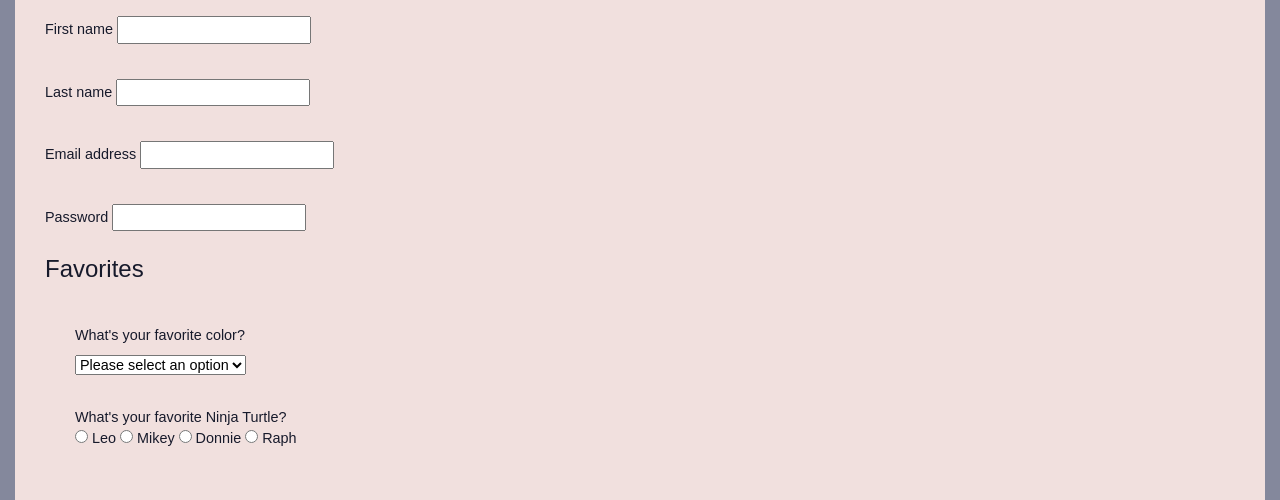
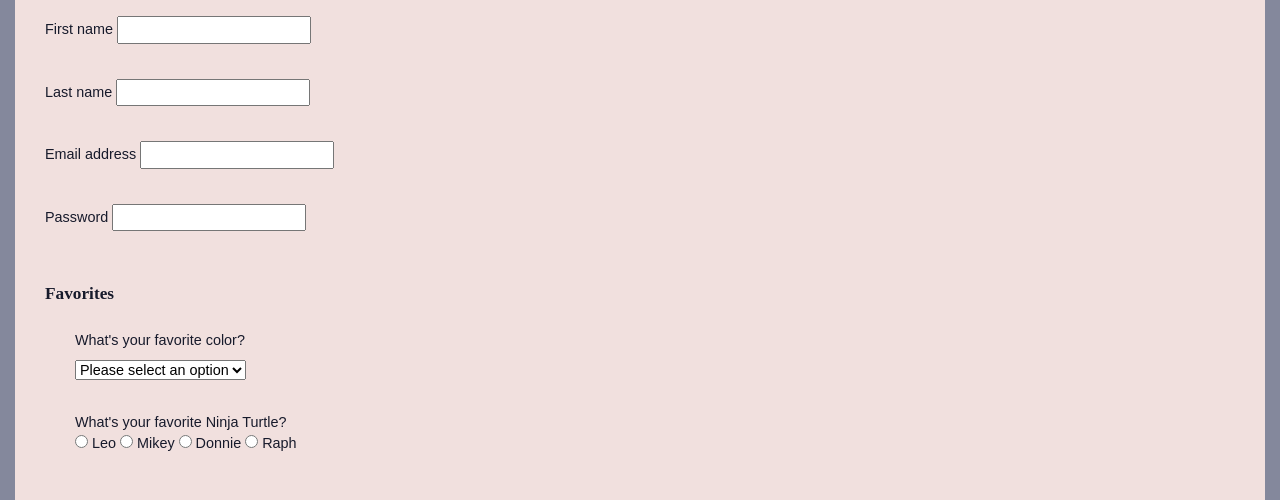
Before and after one commit to stewilondanga/pawtastic, a plain HTML site: page index.html in a window 1280 px wide. Shown: the part 290-790 px from the top of the page. Drawn offline with nearby package versions, Linux system fonts and the light colour scheme; a web font is replaced by a local one.

Commit message:
add css/styles.css

```diff
--- a/css/styles.css
+++ b/css/styles.css
@@ -115,7 +115,7 @@ button {
   border: 0;
 }
 
-/*#form-wrapper form fieldset legend {
+#form-wrapper form fieldset legend {
   font-family: "Song Myung";
   font-size: 1.2em;
   font-weight: 600;
@@ -123,7 +123,8 @@ button {
   position: relative;
   top: 15px;
 }
-#form-wrapper form fieldset .signup__field {
+
+/*#form-wrapper form fieldset .signup__field {
   display: block;
   padding: 15px 0;
 }
```
